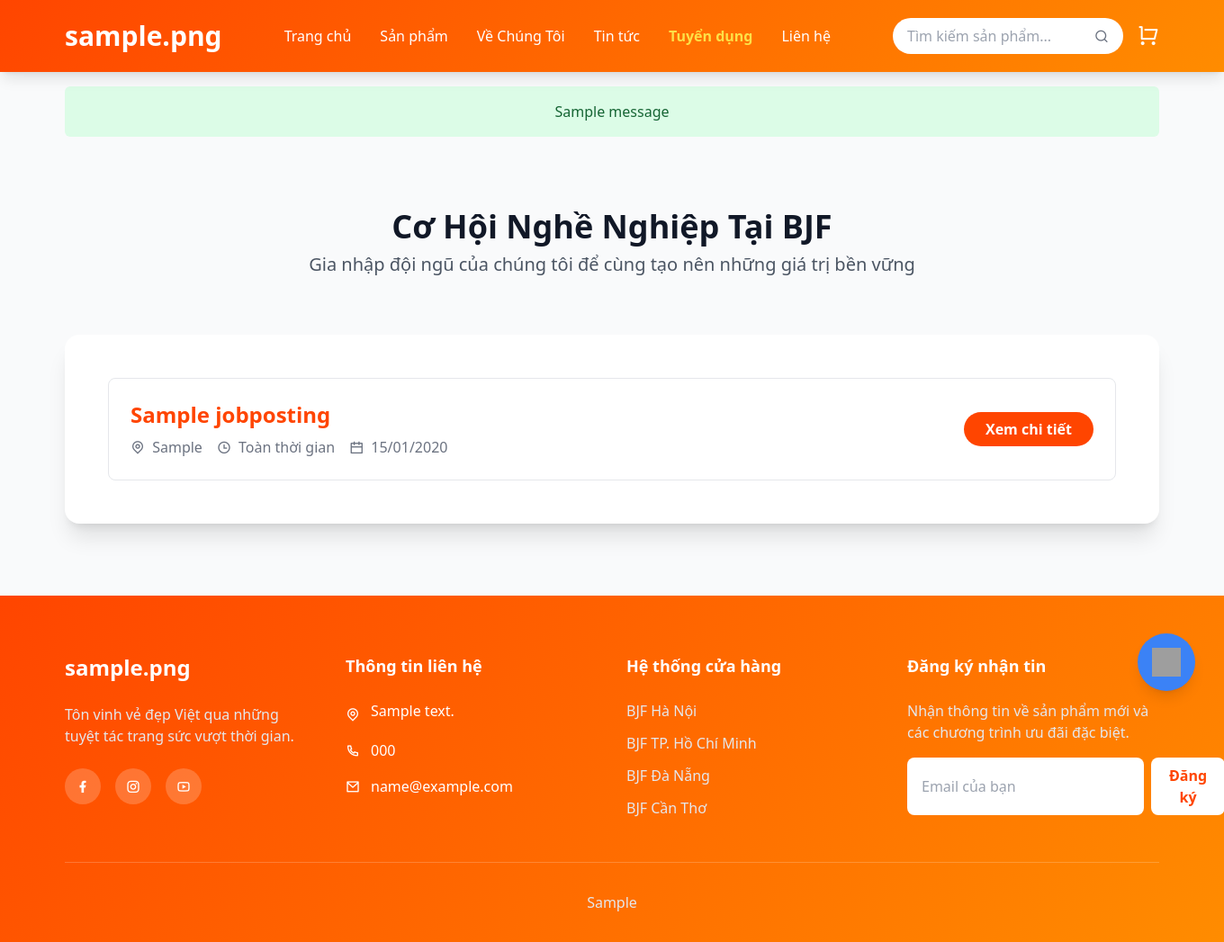
After one commit to tunglb94/bjf-jewelry-store, a Django app: page /tuyen-dung/ in a window 1360 px wide. The commit adds this page. Shown: the whole page at 90% size. Run offline with Django 4.2, Linux system fonts and the light colour scheme; tables that the repository leaves empty hold one stand-in row (values such as "Sample post"); one stand-in notice (Sample message) is shown; some libraries are stand-ins or nearby versions; grey boxes are pictures that could not be loaded.

Commit message:
feat: Add recruitment page

```diff
--- a/store/models.py
+++ b/store/models.py
@@ -253,3 +253,26 @@ class AboutPage(SingletonModel):
 
     def __str__(self):
         return "Trang Về Chúng Tôi"
+
+class JobPosting(models.Model):
+    JOB_TYPE_CHOICES = (
+        ('full-time', 'Toàn thời gian'),
+        ('part-time', 'Bán thời gian'),
+        ('internship', 'Thực tập'),
+    )
+    title = models.CharField(max_length=255, verbose_name="Chức danh")
+    slug = models.SlugField(max_length=255, unique=True, help_text="Phần hiển thị trên URL, sẽ được tự động tạo.", verbose_name="Đường dẫn URL", null=True, blank=True)
+    location = models.CharField(max_length=100, verbose_name="Địa điểm làm việc")
+    job_type = models.CharField(max_length=20, choices=JOB_TYPE_CHOICES, verbose_name="Loại hình công việc")
+    description = RichTextField(verbose_name="Mô tả công việc")
+    requirements = RichTextField(verbose_name="Yêu cầu ứng viên")
+    is_active = models.BooleanField(default=True, verbose_name="Đang tuyển?")
+    published_date = models.DateTimeField(default=timezone.now, verbose_name="Ngày đăng")
+
+    class Meta:
+        verbose_name = "Tin tuyển dụng"
+        verbose_name_plural = "Các tin tuyển dụng"
+        ordering = ['-published_date']
+
+    def __str__(self):
+        return self.title
--- a/store/urls.py
+++ b/store/urls.py
@@ -13,6 +13,8 @@ urlpatterns = [
     path('tin-tuc/<slug:slug>/', views.post_detail, name='post_detail'),
     path('lien-he/', views.contact, name='contact'),
     path('ve-chung-toi/', views.about_us, name='about_us'),
+    path('tuyen-dung/', views.recruitment, name='recruitment'),
+    path('tuyen-dung/<slug:slug>/', views.job_detail, name='job_detail'),
 
     # URLs cho giỏ hàng
     path('gio-hang/', views.cart_detail, name='cart_detail'),
--- a/store/views.py
+++ b/store/views.py
@@ -5,7 +5,7 @@ from django.contrib import messages
 from .models import (
     Product, Category, Post, ContactMessage, Order, OrderItem,
     Banner, ProductVariation, ProductImage, Testimonial, ActionButton,
-    AboutPage # Import model mới
+    AboutPage, JobPosting
 )
 from django.views.decorators.http import require_POST
 import json
@@ -197,3 +197,17 @@ def checkout(request):
         total_price += total_item_price
     context = {'cart_items': cart_items, 'total_price': total_price}
     return render(request, 'store/checkout.html', context)
+
+def recruitment(request):
+    job_postings = JobPosting.objects.filter(is_active=True)
+    context = {
+        'job_postings': job_postings
+    }
+    return render(request, 'store/recruitment.html', context)
+
+def job_detail(request, slug):
+    job = get_object_or_404(JobPosting, slug=slug, is_active=True)
+    context = {
+        'job': job
+    }
+    return render(request, 'store/job_detail.html', context)
--- a/templates/store/base.html
+++ b/templates/store/base.html
@@ -72,6 +72,7 @@
                     <a href="{% url 'store:product_list' %}" class="{% if request.resolver_match.url_name == 'product_list' %}text-yellow-300 font-bold{% else %}text-white hover:text-yellow-200{% endif %} transition-colors">Sản phẩm</a>
                     <a href="{% url 'store:about_us' %}" class="{% if request.resolver_match.url_name == 'about_us' %}text-yellow-300 font-bold{% else %}text-white hover:text-yellow-200{% endif %} transition-colors">Về Chúng Tôi</a>
                     <a href="{% url 'store:post_list' %}" class="{% if request.resolver_match.url_name == 'post_list' %}text-yellow-300 font-bold{% else %}text-white hover:text-yellow-200{% endif %} transition-colors">Tin tức</a>
+                    <a href="{% url 'store:recruitment' %}" class="{% if request.resolver_match.url_name == 'recruitment' or request.resolver_match.url_name == 'job_detail' %}text-yellow-300 font-bold{% else %}text-white hover:text-yellow-200{% endif %} transition-colors">Tuyển dụng</a>
                     <a href="{% url 'store:contact' %}" class="{% if request.resolver_match.url_name == 'contact' %}text-yellow-300 font-bold{% else %}text-white hover:text-yellow-200{% endif %} transition-colors">Liên hệ</a>
                 </nav>
 
@@ -101,6 +102,7 @@
                 <a href="{% url 'store:product_list' %}" class="text-white hover:text-yellow-200">Sản phẩm</a>
                 <a href="{% url 'store:about_us' %}" class="text-white hover:text-yellow-200">Về Chúng Tôi</a>
                 <a href="{% url 'store:post_list' %}" class="text-white hover:text-yellow-200">Tin tức</a>
+                <a href="{% url 'store:recruitment' %}" class="text-white hover:text-yellow-200">Tuyển dụng</a>
                 <a href="{% url 'store:contact' %}" class="text-white hover:text-yellow-200">Liên hệ</a>
             </nav>
         </div>
@@ -110,7 +112,7 @@
         {% if messages %}
         <div class="max-w-7xl mx-auto px-4 sm:px-6 lg:px-8 mt-4">
             {% for message in messages %}
-            <div class="p-4 rounded-md bg-green-100 text-green-800 text-center font-medium">
+            <div class="p-4 rounded-md {% if message.tags == 'success' %}bg-green-100 text-green-800{% elif message.tags == 'error' %}bg-red-100 text-red-800{% else %}bg-blue-100 text-blue-800{% endif %} text-center font-medium">
                 {{ message }}
             </div>
             {% endfor %}
--- /dev/null
+++ b/templates/store/recruitment.html
@@ -0,0 +1,43 @@
+{% extends 'store/base.html' %}
+{% load humanize %}
+
+{% block title %}Tuyển Dụng - {{ settings.site_name }}{% endblock %}
+
+{% block content %}
+<div class="py-20 bg-gray-50">
+    <div class="max-w-7xl mx-auto px-4 sm:px-6 lg:px-8">
+        <div class="text-center mb-16">
+            <h1 class="text-4xl font-bold text-gray-900">Cơ Hội Nghề Nghiệp Tại BJF</h1>
+            <p class="text-xl text-gray-600 mt-2">Gia nhập đội ngũ của chúng tôi để cùng tạo nên những giá trị bền vững</p>
+        </div>
+
+        <div class="bg-white p-8 md:p-12 rounded-2xl shadow-xl">
+            {% if job_postings %}
+                <div class="space-y-8">
+                    {% for job in job_postings %}
+                        <div class="p-6 border rounded-lg hover:shadow-md transition-shadow">
+                            <a href="{% url 'store:job_detail' job.slug %}" class="block">
+                                <div class="flex flex-col md:flex-row justify-between md:items-center">
+                                    <div>
+                                        <h2 class="text-2xl font-bold text-primary">{{ job.title }}</h2>
+                                        <div class="flex items-center text-gray-500 mt-2 space-x-4">
+                                            <span><i class="ri-map-pin-line mr-1"></i> {{ job.location }}</span>
+                                            <span><i class="ri-time-line mr-1"></i> {{ job.get_job_type_display }}</span>
+                                            <span><i class="ri-calendar-line mr-1"></i> {{ job.published_date|date:"d/m/Y" }}</span>
+                                        </div>
+                                    </div>
+                                    <div class="mt-4 md:mt-0">
+                                        <span class="bg-primary text-white px-6 py-2 rounded-full font-semibold">Xem chi tiết</span>
+                                    </div>
+                                </div>
+                            </a>
+                        </div>
+                    {% endfor %}
+                </div>
+            {% else %}
+                <p class="text-center text-gray-600 text-lg">Hiện tại chúng tôi chưa có vị trí nào đang tuyển dụng. Vui lòng quay lại sau.</p>
+            {% endif %}
+        </div>
+    </div>
+</div>
+{% endblock %}
```
Also changed, not shown: store/admin.py (+9 -1 lines), templates/store/job_detail.html (added, +39 -0 lines), store/migrations/0017_auto_20250812_1930.py (added).
